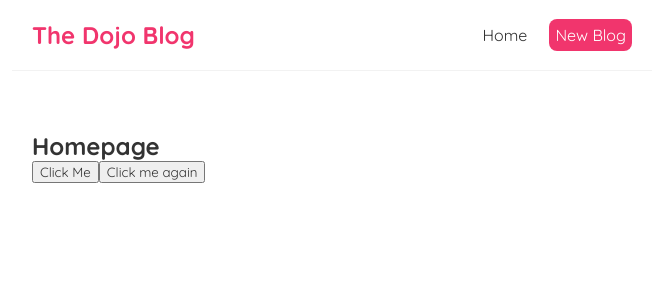
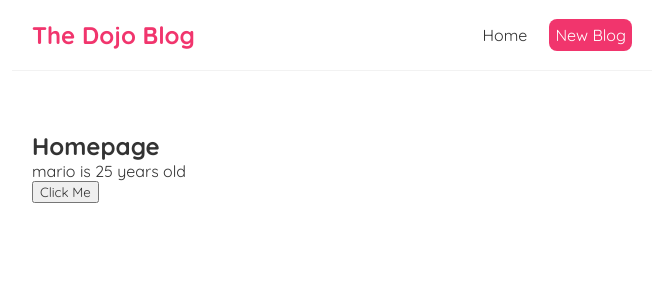
Before and after one commit to IsauroRuvalcaba/react-tut-dogo-blog, a React (Create React App) app: page / in a window 1280 px wide. Shown: the top 300 px of the page, without its empty margins (308-971 px from the left). Built offline with nearby package versions, Linux system fonts and the light colour scheme.

Commit message:
how useState hook works

```diff
--- a/src/Home.js
+++ b/src/Home.js
@@ -1,23 +1,22 @@
+import { useState } from "react";
+
 const Home = () => {
-  const handleClick = (e) => {
-    console.log("hello, ninjas", e);
-  };
+  // let name = "mario";
+  const [name, setName] = useState("mario");
+  const [age, setAge] = useState(25);
 
-  const handleClickAgain = (name, e) => {
-    console.log("hello " + name, e.target);
+  const handleClick = () => {
+    setName("luigi");
+    setAge(30);
   };
 
   return (
     <div className="home">
       <h2>Homepage</h2>
+      <p>
+        {name} is {age} years old
+      </p>
       <button onClick={handleClick}>Click Me</button>
-      <button
-        onClick={(e) => {
-          handleClickAgain("mario", e);
-        }}
-      >
-        Click me again
-      </button>
     </div>
   );
 };
```
Also changed, not shown: 1 other file (tests, documents, lock files or other folders).
